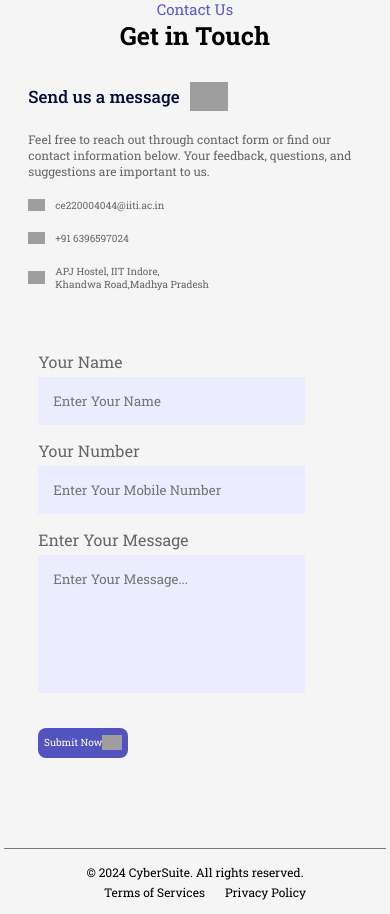
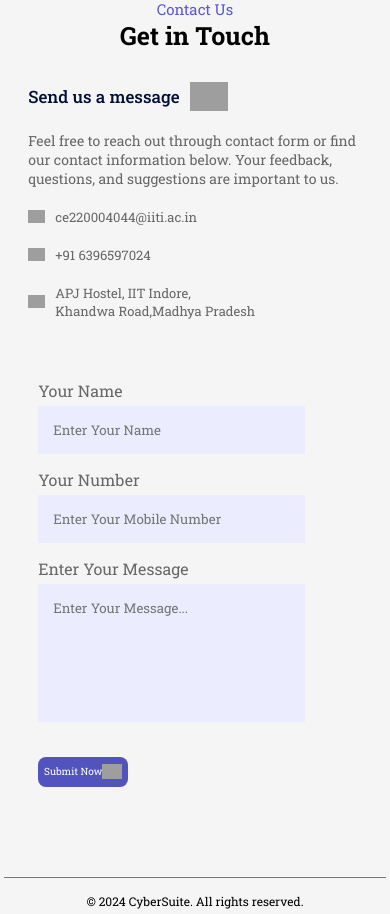
Before and after one commit to shiv3191/CybersuiteUI_Deploy, a React (Vite) app: page / in a window 390 px wide. Shown: the part 4540-5454 px from the top of the page. Built offline with nearby package versions, Linux system fonts and the light colour scheme; grey boxes are pictures that could not be loaded.

Commit message:
Update Contact.css

```diff
--- a/src/Components/Contact.css
+++ b/src/Components/Contact.css
@@ -193,14 +193,14 @@ span{
     }
     .contact-col p{
         max-width: 400px;
-        font-size: 12px;
+        font-size: 14px;
         list-style: 0.3;
     }
     .contact-col ul li img{
         width: 17px;
     }
     .contact-col ul li{
-        font-size: 10px;
+        font-size: 13px;
     }
     .newera{
         font-size: 10px;
```
